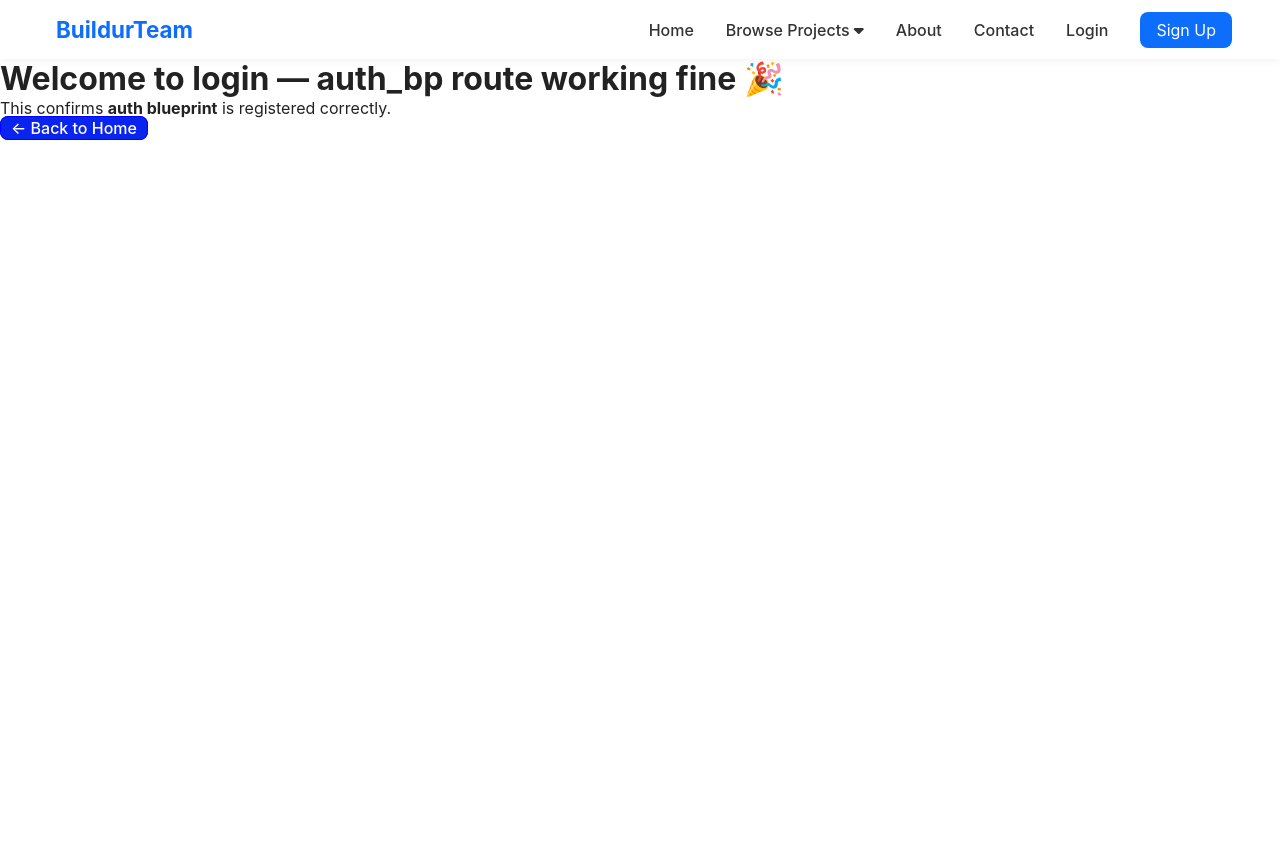
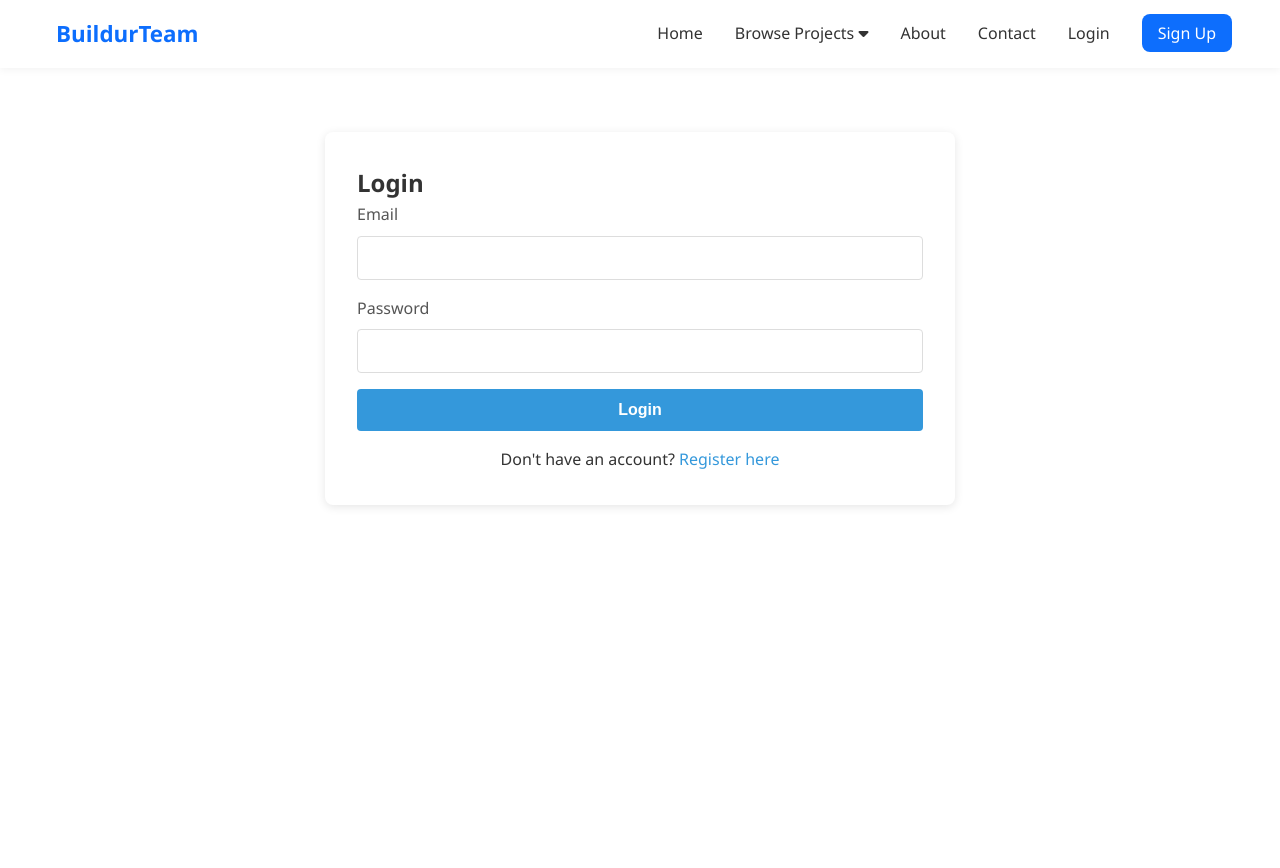
Before and after one commit to AliensOfMars1/buildurteam, a Flask app: page /auth/login in a window 1280 px wide. Before the commit the page ends 140 px from the top, so only its background shows below. Run offline with Flask 3, Linux system fonts and the light colour scheme.

Commit message:
feat(auth): add working login page

```diff
--- a/app.py
+++ b/app.py
@@ -5,6 +5,8 @@ from auth import auth_bp
 from user import user_bp
 from messages import messages_bp
 from projects import projects_bp
+
+
 
 def create_app():
     app = Flask(__name__)
--- a/auth/static/auth.css
+++ b/auth/static/auth.css
@@ -1,6 +1,289 @@
-.auth-btn {
-        background-color: rgb(10, 36, 239);
-        padding: 1px 10px;
-        border: 1px solid blue;
 
+
+    /* ===== RESET & BASE STYLES ===== */
+* {
+    margin: 0;
+    padding: 0;
+    box-sizing: border-box;
+}
+
+body {
+    font-family: 'Segoe UI', Tahoma, Geneva, Verdana, sans-serif;
+    line-height: 1.6;
+    color: #333;
+    background-color: #f8f9fa;
+}
+
+
+
+/* ===== MAIN CONTAINER ===== */
+/* .container {
+    max-width: 1200px;
+    margin: 4rem auto;
+    padding: 40px 20px;
+} */
+
+.form-container {
+    max-width: 1200px;
+    margin: 4rem auto;
+    padding: 40px 20px;
+}
+
+/* ===== ALERT MESSAGES ===== */
+.alert {
+    padding: 1rem;
+    margin-bottom: 1rem;
+    border: 1px solid transparent;
+    border-radius: 4px;
+}
+
+.alert-success {
+    color: #155724;
+    background-color: #d4edda;
+    border-color: #c3e6cb;
+}
+
+.alert-danger {
+    color: #721c24;
+    background-color: #f8d7da;
+    border-color: #f5c6cb;
+}
+
+.alert-warning {
+    color: #856404;
+    background-color: #fff3cd;
+    border-color: #ffeaa7;
+}
+
+.alert-info {
+    color: #0c5460;
+    background-color: #d1ecf1;
+    border-color: #bee5eb;
+}
+
+.btn-close {
+    float: right;
+    background: none;
+    border: none;
+    font-size: 1.2rem;
+    cursor: pointer;
+    color: inherit;
+}
+
+.btn-close:hover {
+    opacity: 0.7;
+}
+
+/* ===== LAYOUT & GRID SYSTEM ===== */
+.row {
+    display: flex;
+    flex-wrap: wrap;
+    margin: 0 -10px;
+}
+
+.justify-content-center {
+    justify-content: center;
+}
+
+.col-md-6 {
+    flex: 0 0 50%;
+    max-width: 50%;
+    padding: 0 10px;
+}
+
+/* ===== FORM STYLES ===== */
+.form-container {
+    background: white;
+    padding: 2rem;
+    border-radius: 8px;
+    box-shadow: 0 2px 10px rgba(0,0,0,0.1);
+}
+
+.form-title {
+    margin-bottom: 1.5rem;
+    color: #2c3e50;
+    text-align: center;
+}
+
+.form-group {
+    margin-bottom: 1rem;
+}
+
+.form-label {
+    display: block;
+    margin-bottom: 0.5rem;
+    font-weight: 500;
+    color: #555;
+}
+
+.form-control {
+    width: 100%;
+    padding: 0.75rem;
+    border: 1px solid #ddd;
+    border-radius: 4px;
+    font-size: 1rem;
+    transition: border-color 0.3s;
+}
+
+.form-control:focus {
+    outline: none;
+    border-color: #3498db;
+    box-shadow: 0 0 0 2px rgba(52, 152, 219, 0.2);
+}
+
+/* ===== BUTTON STYLES ===== */
+.btn {
+    display: inline-block;
+    padding: 0.75rem 1.5rem;
+    border: none;
+    border-radius: 4px;
+    font-size: 1rem;
+    cursor: pointer;
+    text-decoration: none;
+    text-align: center;
+    transition: background-color 0.3s;
+}
+
+.btn-primary {
+    background-color: #3498db;
+    color: white;
+}
+
+.btn-primary:hover {
+    background-color: #2980b9;
+}
+
+.btn-success {
+    background-color: #27ae60;
+    color: white;
+}
+
+.btn-success:hover {
+    background-color: #219a52;
+}
+
+.btn-secondary {
+    background-color: #95a5a6;
+    color: white;
+}
+
+.btn-secondary:hover {
+    background-color: #7f8c8d;
+}
+
+.btn-lg {
+    padding: 1rem 2rem;
+    font-size: 1.1rem;
+}
+
+.btn-full {
+    width: 100%;
+}
+
+/* ===== TEXT & UTILITY CLASSES ===== */
+.text-center {
+    text-align: center;
+}
+
+.mt-3 {
+    margin-top: 1rem;
+}
+
+.mt-4 {
+    margin-top: 1.5rem;
+}
+
+/* ===== LINK STYLES ===== */
+a {
+    color: #3498db;
+    text-decoration: none;
+}
+
+a:hover {
+    text-decoration: underline;
+}
+
+/* ===== DASHBOARD STYLES ===== */
+.dashboard-card {
+    background: white;
+    padding: 2rem;
+    border-radius: 8px;
+    box-shadow: 0 2px 10px rgba(0,0,0,0.1);
+    margin-bottom: 2rem;
+}
+
+.user-info {
+    margin-bottom: 1rem;
+}
+
+.user-info p {
+    margin-bottom: 0.5rem;
+}
+
+/* ===== HOME PAGE STYLES ===== */
+.jumbotron {
+    background: white;
+    padding: 3rem 2rem;
+    border-radius: 8px;
+    box-shadow: 0 2px 10px rgba(0,0,0,0.1);
+    text-align: center;
+}
+
+.display-4 {
+    font-size: 2.5rem;
+    margin-bottom: 1rem;
+    color: #2c3e50;
+}
+
+.lead {
+    font-size: 1.25rem;
+    margin-bottom: 1rem;
+    color: #666;
+}
+
+.jumbotron-hr {
+    margin: 2rem 0;
+    border: 0;
+    border-top: 1px solid #eee;
+}
+
+/* ===== RESPONSIVE DESIGN ===== */
+@media (max-width: 768px) {
+    .col-md-6 {
+        flex: 0 0 100%;
+        max-width: 100%;
     }
+
+    .navbar-nav {
+        flex-direction: column;
+        gap: 0.5rem;
+    }
+
+    .nav-container {
+        flex-direction: column;
+        gap: 1rem;
+    }
+
+    .display-4 {
+        font-size: 2rem;
+    }
+
+    .jumbotron {
+        padding: 2rem 1rem;
+    }
+}
+
+@media (max-width: 480px) {
+    .container {
+        padding: 0 10px;
+    }
+
+    .form-container {
+        padding: 1.5rem;
+    }
+
+    .btn-lg {
+        padding: 0.75rem 1.5rem;
+        font-size: 1rem;
+    }
+}
--- a/auth/templates/auth/login.html
+++ b/auth/templates/auth/login.html
@@ -7,9 +7,23 @@
 {% block title %}Login To BuildurTeam{% endblock %}
 
 {% block content %}
-    <h1>Welcome to login — auth_bp route working fine 🎉</h1>
-
-    <p>This confirms <strong>auth blueprint</strong> is registered correctly.</p>
-
-    <a href="{{ url_for('index') }}" class="nav-link btn-nav auth-btn">← Back to Home</a>
+ <div class="row justify-content-center">
+    <div class="col-md-6">
+        <div class="form-container">
+            <h2>Login</h2>
+            <form method="POST">
+                <div class="form-group">
+                    <label for="email" class="form-label">Email</label>
+                    <input type="email" class="form-control" id="email" name="email" required>
+                </div>
+                <div class="form-group">
+                    <label for="password" class="form-label">Password</label>
+                    <input type="password" class="form-control" id="password" name="password" required>
+                </div>
+                <button type="submit" class="btn btn-primary" style="width: 100%;">Login</button>
+            </form>
+            <p class="text-center mt-3">Don't have an account? <a href="{{ url_for('auth.signup') }}">Register here</a></p>
+        </div>
+    </div>
+</div>
 {% endblock %}
```
